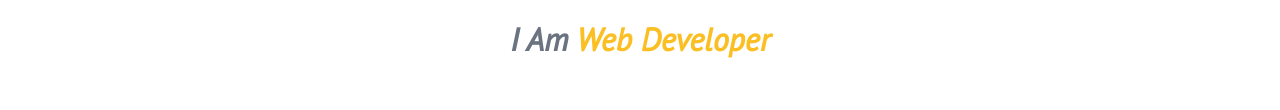
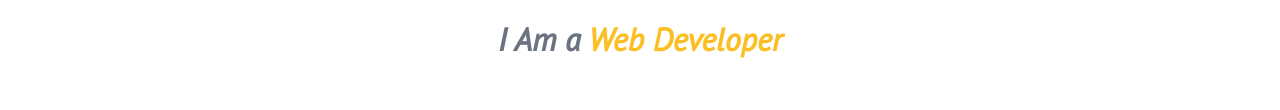
Before and after one commit to Bhoomik250303/kshitizvaya-portfolio, a plain HTML site: page projects.html in a window 1280 px wide. Shown: the part 444-554 px from the top of the page. Drawn offline with Linux system fonts and the light colour scheme.

Commit message:
update heading

```diff
--- a/projects.html
+++ b/projects.html
@@ -25,7 +25,7 @@
 
     <header class="hero">
         <img class="hero-img" src="images/Projects.svg" />
-        <h1 class="hero-heading">I Am <span class="heading-inverted"> Web Developer </span></h1>
+        <h1 class="hero-heading">I Am a <span class="heading-inverted"> Web Developer </span></h1>
     </header>
 
     <ul class="list-project">
```
